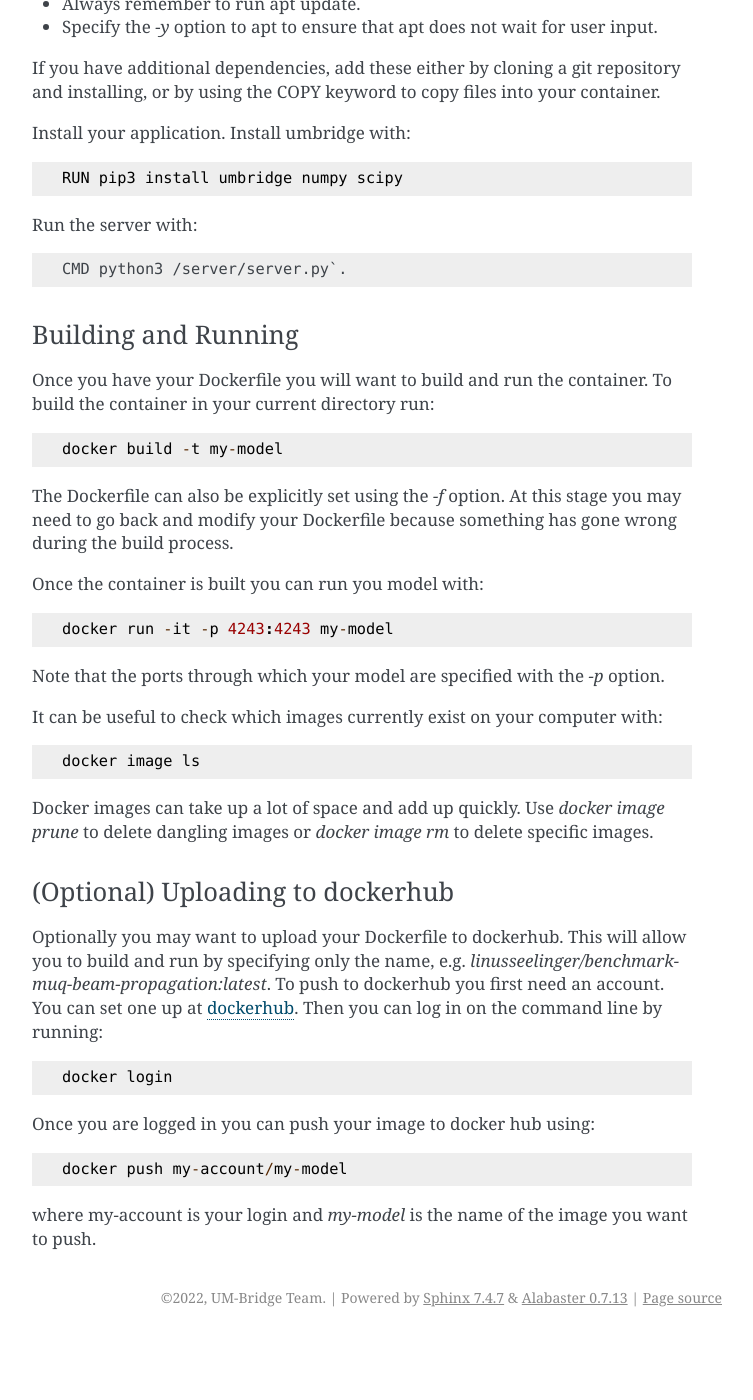
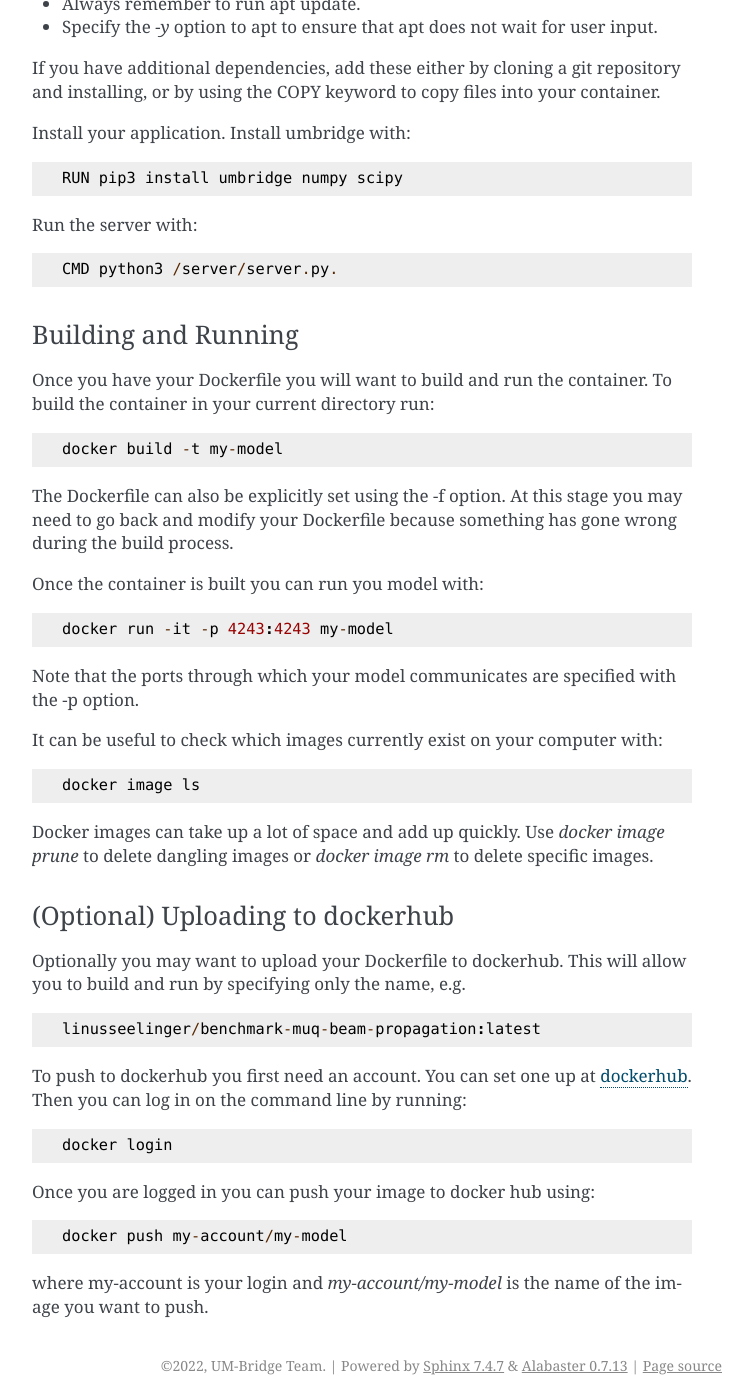
Before and after one commit to UM-Bridge/benchmarks, a Sphinx documentation site: the page built from docs/source/tutorial.rst, in a window 1280 px wide and 1400 px high, scrolled down 8440 px. Shown: the whole window, without its empty margins (388-1141 px from the left). Built offline with Sphinx 7.4.7, drawn with Linux system fonts in a browser that asks for light colours; pages that are not in the unit, such as notebooks, are missing from menus; before the commit the page ends 9777 px from its top, so only the background shows below that; some of the changed text lies outside the part shown.

Commit message:
Update tutorial.rst
fix typos

```diff
--- a/docs/source/tutorial.rst
+++ b/docs/source/tutorial.rst
@@ -241,7 +241,7 @@ In order to write your own Dockerfile let's start from a minimal example.::
 
     RUN pip3 install umbridge numpy scipy
 
-    CMD python3 /server/server.py`
+    CMD python3 /server/server.py
 
 Add a file called Dockerfile to your directory. Note that the filename has no extension and is capitalised.
 
@@ -271,7 +271,7 @@ Install your application. Install umbridge with::
 
 Run the server with::
 
-    CMD python3 /server/server.py`.
+    CMD python3 /server/server.py.
 
 
 Building and Running
@@ -281,13 +281,13 @@ Once you have your Dockerfile you will want to build and run the container. To b
 
     docker build -t my-model
 
-The Dockerfile can also be explicitly set using the `-f` option. At this stage you may need to go back and modify your Dockerfile because something has gone wrong during the build process.
+The Dockerfile can also be explicitly set using the -f option. At this stage you may need to go back and modify your Dockerfile because something has gone wrong during the build process.
 
 Once the container is built you can run you model with::
 
     docker run -it -p 4243:4243 my-model
 
-Note that the ports through which your model are specified with the `-p` option.
+Note that the ports through which your model communicates are specified with the -p option.
 
 It can be useful to check which images currently exist on your computer with::
 
@@ -299,7 +299,10 @@ Docker images can take up a lot of space and add up quickly. Use `docker image p
 (Optional) Uploading to dockerhub
 ------------------------
 
-Optionally you may want to upload your Dockerfile to dockerhub. This will allow you to build and run by specifying only the name, e.g. `linusseelinger/benchmark-muq-beam-propagation:latest`.
+Optionally you may want to upload your Dockerfile to dockerhub. This will allow you to build and run by specifying only the name, e.g. ::
+
+    linusseelinger/benchmark-muq-beam-propagation:latest
+
 To push to dockerhub you first need an account. You can set one up at `dockerhub <https://hub.docker.com>`_. Then you can log in on the command line by running::
 
     docker login
@@ -308,4 +311,4 @@ Once you are logged in you can push your image to docker hub using::
 
     docker push my-account/my-model
 
-where my-account is your login and `my-model` is the name of the image you want to push.
+where my-account is your login and `my-account/my-model` is the name of the image you want to push.
```
